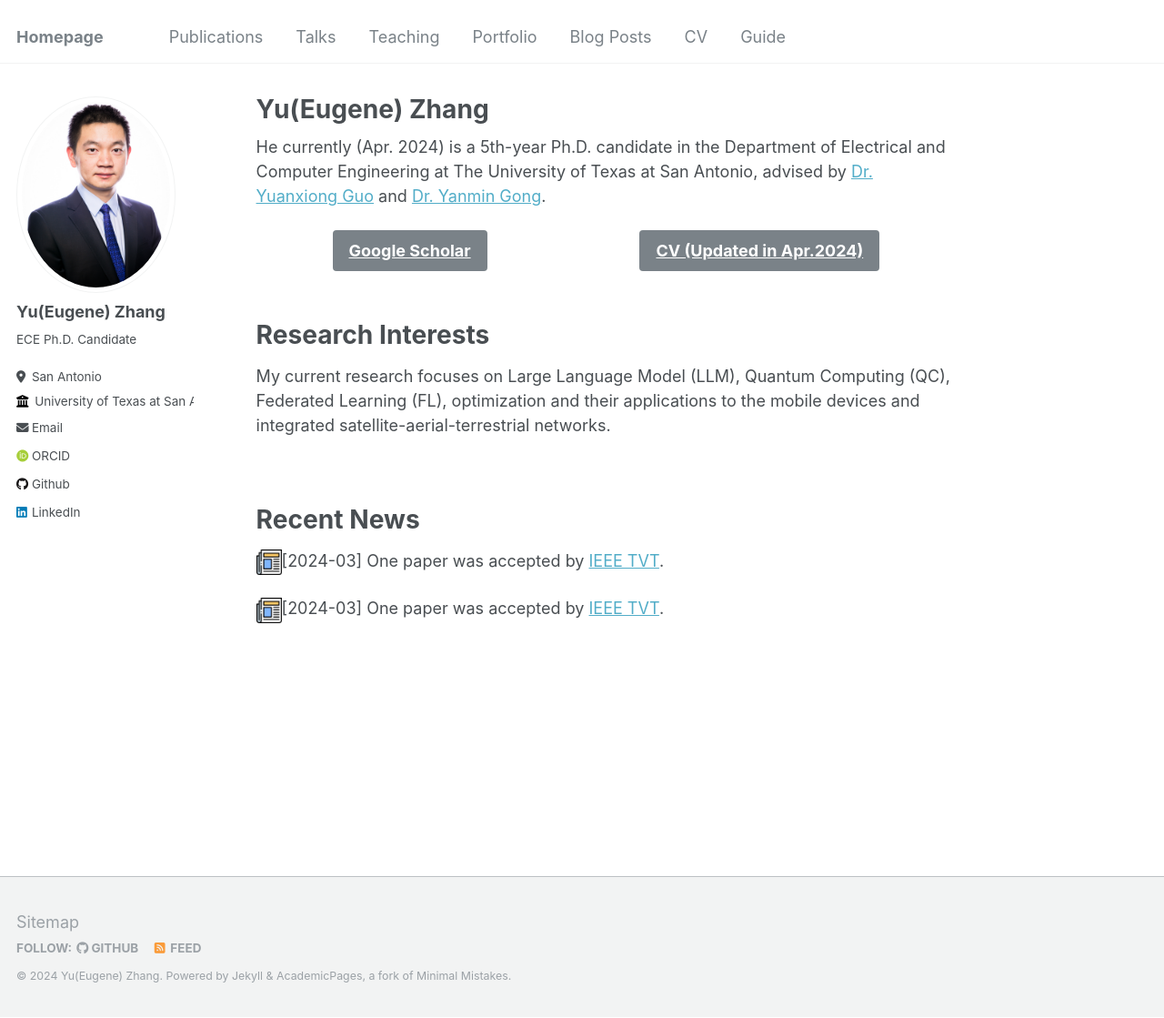
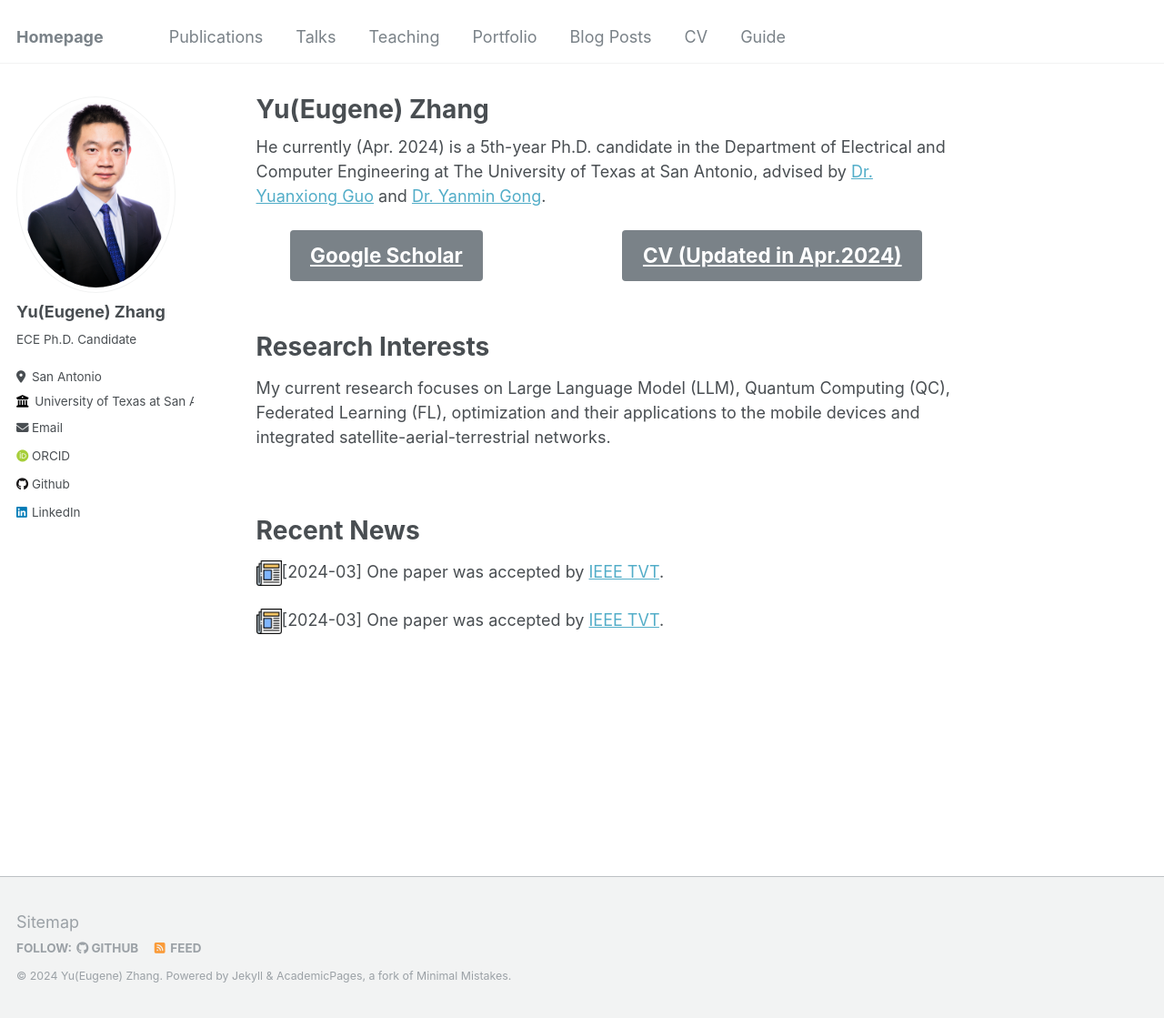
Before and after one commit to Yu-Zhang-Eugene/yu-zhang-eugene.github.io, a Jekyll site: the page built from _pages/about.md, in a window 1280 px wide and 1119 px high. Shown: the whole window at 91% size. Built offline with Jekyll 4.4.1, drawn with Linux system fonts in a browser that asks for light colours; some web fonts are replaced.

Commit message:
modified:   _pages/about.md

```diff
--- a/_pages/about.md
+++ b/_pages/about.md
@@ -11,10 +11,10 @@ He currently (Apr. 2024) is a 5th-year Ph.D. candidate in the Department of Elec
 
 <div style="display: flex; justify-content: space-around; align-items: center;">
   <!-- First button linking to Stack Overflow -->
-<a href="https://scholar.google.com/citations?hl=en&user=p6z9Id4AAAAJ" class="btn btn--large">Google Scholar</a>
-
+<a href="https://scholar.google.com/citations?hl=en&user=p6z9Id4AAAAJ" class="btn btn--x-large">Google Scholar</a>
+ &nbsp;
   <!-- Second button linking to GitHub -->
-<a href="https://yu-zhang-eugene.github.io/files/paper1.pdf" class="btn btn--large">CV (Updated in Apr.2024)</a>
+<a href="https://yu-zhang-eugene.github.io/files/paper1.pdf" class="btn btn--x-large">CV (Updated in Apr.2024)</a>
 </div>
 
 <p>&nbsp;</p>
```
